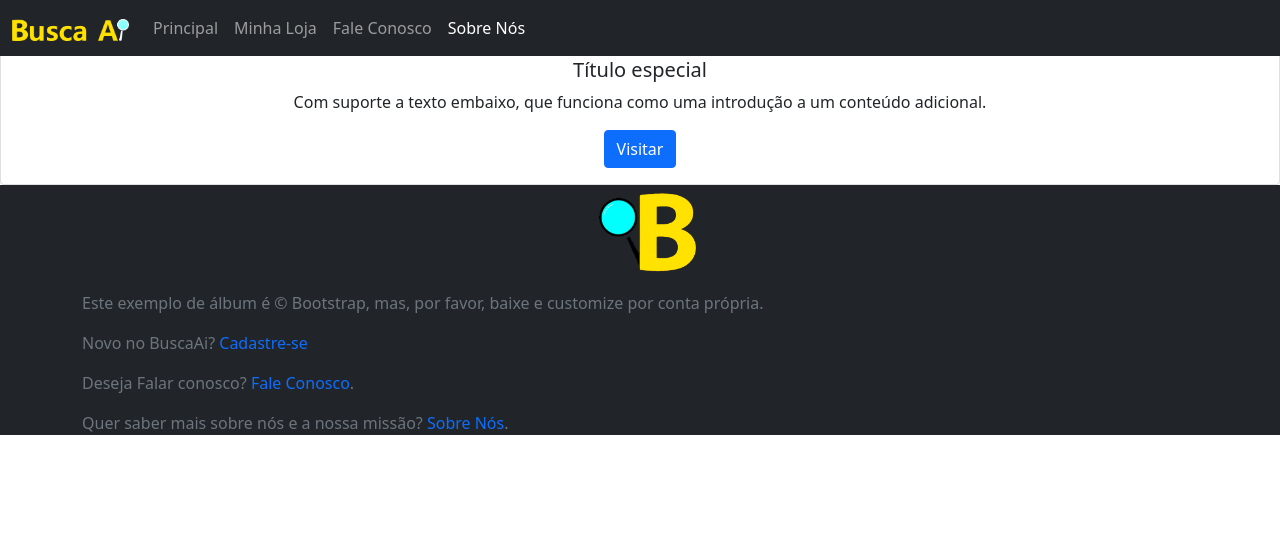
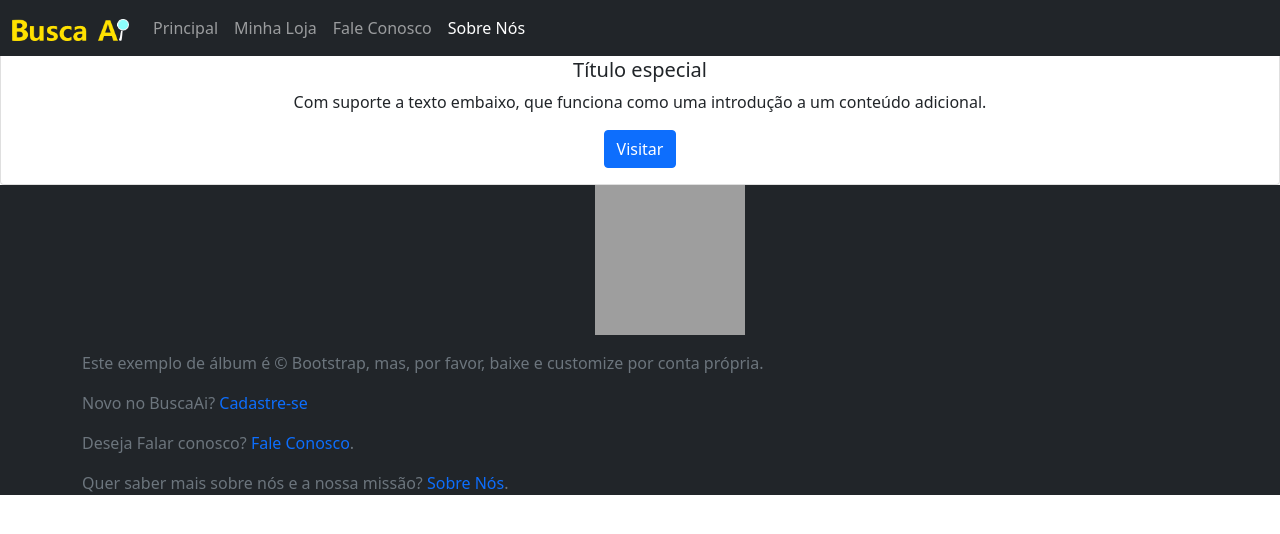
Before and after one commit to devWallacePessoa/busca_ai, a PHP site: page /sobrenos.php in a window 1280 px wide. Shown: the top 534 px of the page. Run offline with PHP 8.4, Linux system fonts and the light colour scheme; grey boxes are pictures that could not be loaded.

Commit message:
Add files via upload

```diff
--- a/cadastro.php
+++ b/cadastro.php
@@ -5,8 +5,9 @@
  *-->
 <html>
     <head>
-    <title>ViaCEP Webservice</title>
     <meta http-equiv="Content-Type" content="text/html; charset=utf-8" />
+    <link rel="icon" href="imagens/buscaaiminimal.png">
+    <title>Cadastro</title>
     <?php include "bootstrap.php"?>
     </head>
 
--- a/faleconosco.php
+++ b/faleconosco.php
@@ -4,8 +4,9 @@
     <meta charset="UTF-8">
     <meta http-equiv="X-UA-Compatible" content="IE=edge">
     <meta name="viewport" content="width=device-width, initial-scale=1.0">
+    <link rel="icon" href="imagens/buscaaiminimal.png">
     <?php include "bootstrap.php"?>
-    <title>Document</title>
+    <title>Fale Conosco</title>
 </head>
 <body>
 
--- a/index.php
+++ b/index.php
@@ -7,7 +7,8 @@
   <meta name="viewport" content="width=device-width, initial-scale=1.0">
   <link href="https://cdn.jsdelivr.net/npm/bootstrap@5.0.1/dist/css/bootstrap.min.css" rel="stylesheet" integrity="sha384-+0n0xVW2eSR5OomGNYDnhzAbDsOXxcvSN1TPprVMTNDbiYZCxYbOOl7+AMvyTG2x" crossorigin="anonymous">
   <link rel="stylesheet" href="style.css">
-  <title>Document</title>
+  <link rel="icon" href="imagens/buscaaiminimal.png">
+  <title>Login</title>
 </head>
 
 <body>
--- a/principal.php
+++ b/principal.php
@@ -4,8 +4,9 @@
     <meta charset="UTF-8">
     <meta http-equiv="X-UA-Compatible" content="IE=edge">
     <meta name="viewport" content="width=device-width, initial-scale=1.0">
+    <link rel="icon" href="imagens/buscaaiminimal.png">
     <?php include "bootstrap.php" ?>
-    <title>BuscaAi</title>
+    <title>Busca Ai</title>
 </head>
 <body>
 <nav class="navbar navbar-expand-lg navbar navbar-dark fixed-top bg-dark">
--- a/rodape.php
+++ b/rodape.php
@@ -1,7 +1,7 @@
-<footer class="text-muted bg-dark">
-    <div class="container">
+<footer class="text-muted bg-dark"  >
+    <div id="footer" class="container">
       <p class="float-right">
-      <a class="navbar-brand" href="/busca_ai/principal.php" id="navlogo"><img src="imagens/buscaaiminimal.png" height="90" width="117"></a>
+      <a class="navbar-brand" href="/busca_ai/principal.php" id="navlogo"><img src="imagens/circlegray-buscaai.png" height="150" width="150"></a>
       </p>
       <p>Este exemplo de álbum é &copy; Bootstrap, mas, por favor, baixe e customize por conta própria.</p>
       <p>Novo no BuscaAi? <a href="/busca_ai/cadastro.php">Cadastre-se</a> </P>
--- a/sobrenos.php
+++ b/sobrenos.php
@@ -4,7 +4,8 @@
     <meta charset="UTF-8">
     <meta http-equiv="X-UA-Compatible" content="IE=edge">
     <meta name="viewport" content="width=device-width, initial-scale=1.0">
-    <title>Document</title>
+    <link rel="icon" href="imagens/buscaaiminimal.png">
+    <title>Sobre Nós</title>
     <?php include"bootstrap.php"?>
 </head>
 <body>
```
